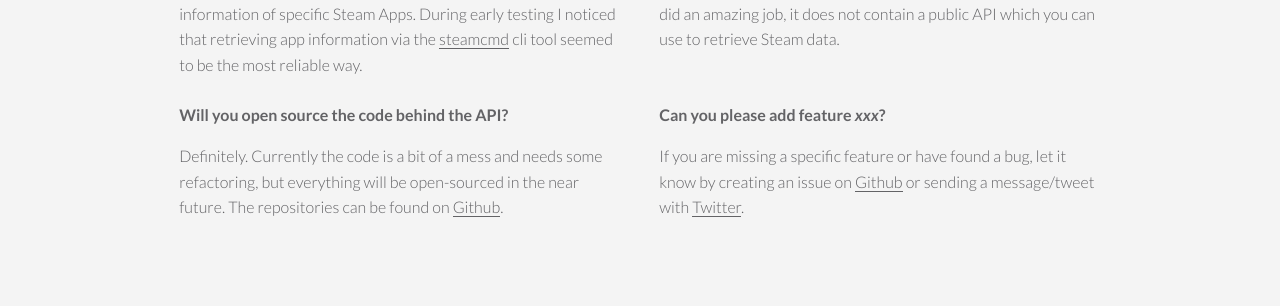
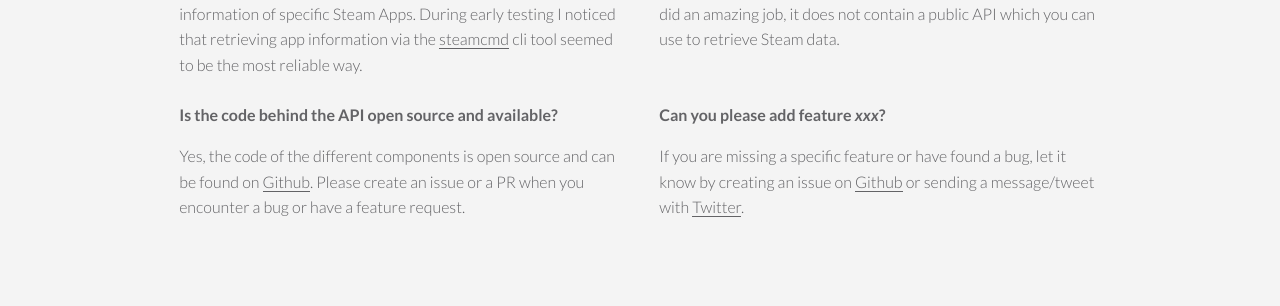
Before and after one commit to steamcmd/website, a Jekyll site: the page built from index.html, in a window 1280 px wide and 900 px high, scrolled down 4893 px. Shown: the part 155-461 px from the top of the window. Built offline with Jekyll 4.4.1, drawn with Linux system fonts in a browser that asks for light colours; some of the changed text lies outside the part shown.

Commit message:
Rewrite FAQ + info

```diff
--- a/_includes/faq.html
+++ b/_includes/faq.html
@@ -8,15 +8,17 @@
   <div class="col-6">
     <b>Why did you create this?</b>
     <p>
-      I needed a simple and programmable way to retrieve the app information of specific Steam Apps.
-      During early testing I noticed that retrieving app information via the <a href="https://developer.valvesoftware.com/wiki/SteamCMD">steamcmd</a>
+      I needed a simple and programmable way to retrieve the app information of
+      specific Steam Apps. During early testing I noticed that retrieving app
+      information via the <a href="https://developer.valvesoftware.com/wiki/SteamCMD">steamcmd</a>
       cli tool seemed to be the most reliable way.
     </p>
   </div>
   <div class="col-6">
     <b>Why not use steamdb.info?</b>
     <p>
-      Even though <a href="https://steamdb.info">steamdb.info</a> is a great tool and <a href="https://xpaw.me/">xPaw</a> and <a href="https://twitter.com/marlamin">Marlamin</a>
+      Even though <a href="https://steamdb.info">steamdb.info</a> is a great tool
+      and <a href="https://xpaw.me/">xPaw</a> and <a href="https://twitter.com/marlamin">Marlamin</a>
       did an amazing job, it does not contain a public API which you can use to retrieve Steam data.
     </p>
   </div>
@@ -24,16 +26,18 @@
 
 <div class="row">
   <div class="col-6">
-    <b>Will you open source the code behind the API?</b>
+    <b>Is the code behind the API open source and available?</b>
     <p>
-      Definitely. Currently the code is a bit of a mess and needs some refactoring, but everything will be open-sourced
-      in the near future. The repositories can be found on <a href="https://github.com/steamcmd">Github</a>.
+      Yes, the code of the different components is open source and can be found
+      on <a href="https://github.com/steamcmd">Github</a>. Please create an
+      issue or a PR when you encounter a bug or have a feature request.
     </p>
   </div>
   <div class="col-6">
     <b>Can you please add feature <i>xxx</i>?</b>
     <p>
-      If you are missing a specific feature or have found a bug, let it know by creating an issue on <a href="https://github.com/steamcmd">Github</a>
+      If you are missing a specific feature or have found a bug, let it know by
+      creating an issue on <a href="https://github.com/steamcmd/api">Github</a>
       or sending a message/tweet with <a href="https://twitter.com/messages/compose?recipient_id=1132284269345333248">Twitter</a>.
     </p>
   </div>
--- a/index.html
+++ b/index.html
@@ -7,21 +7,25 @@ layout: default
         <div class="img img-responsive center"></div>
         <h4>Free</h4>
         <p>
-          The service is currently made available for free and will remain so as long as possible.
+          The service is currently made available for free and without
+          specific restrictions.
         </p>
       </div>
       <div class="col-4 center">
         <div class="img img-lightweight center"></div>
-        <h4>Public</h4>
+        <h4>Open Source</h4>
         <p>
-          No authentication or verification is required to lower the bar of using the API.
+          All components of the API like the backend,
+          <a href="https://hub.docker.com/u/steamcmd">Docker Images</a> and
+          website are open source on <a href="https://github.com/steamcmd">Github</a>.
         </p>
       </div>
       <div class="col-4 center">
         <div class="img img-simple center"></div>
         <h4>Questions</h4>
         <p>
-          For more information check the <a href="#docs">docs</a> below and the <a href="#faq">faq</a> further down this page.
+          For more information check the <a href="#docs">docs</a> below and
+          the <a href="#faq">faq</a> further down this page.
         </p>
       </div>
     </div>
```
